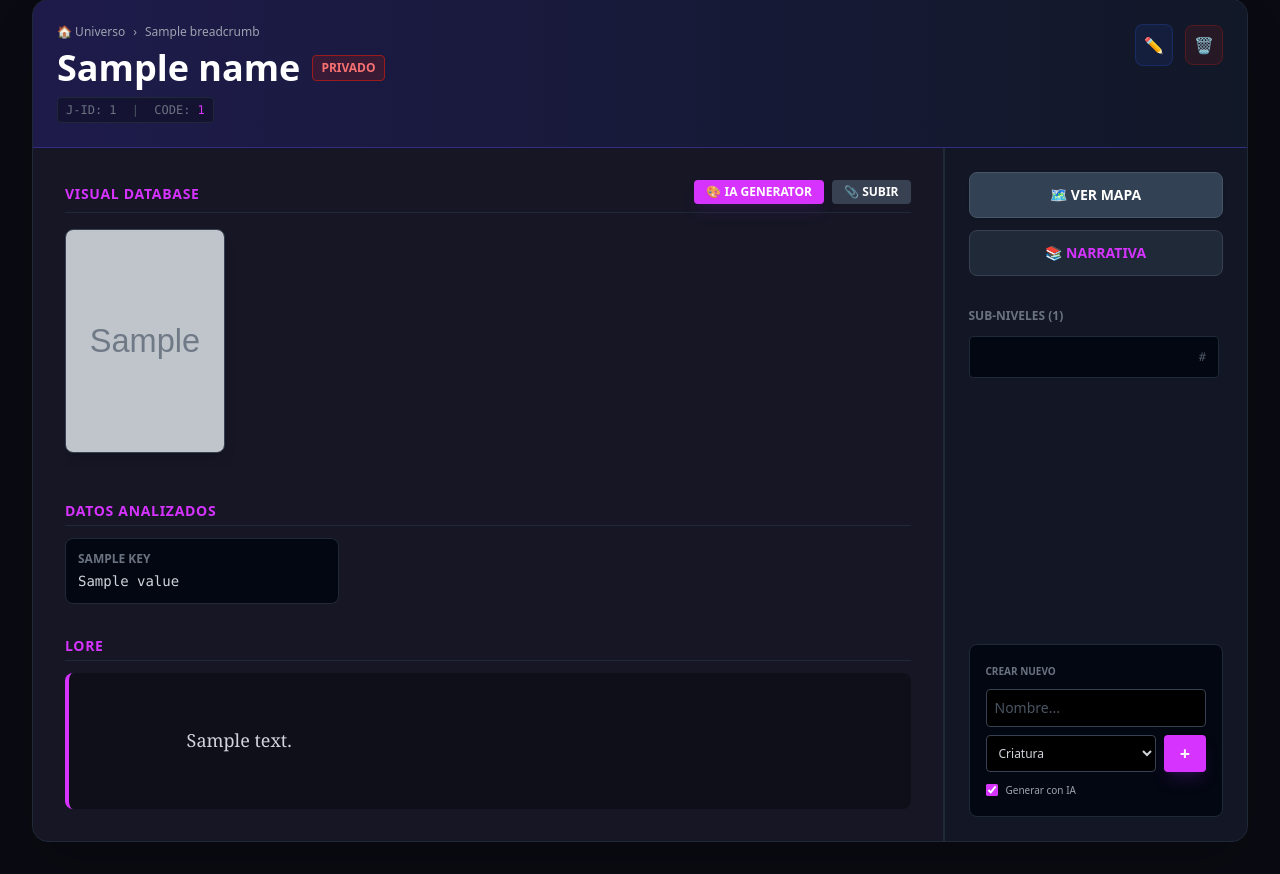
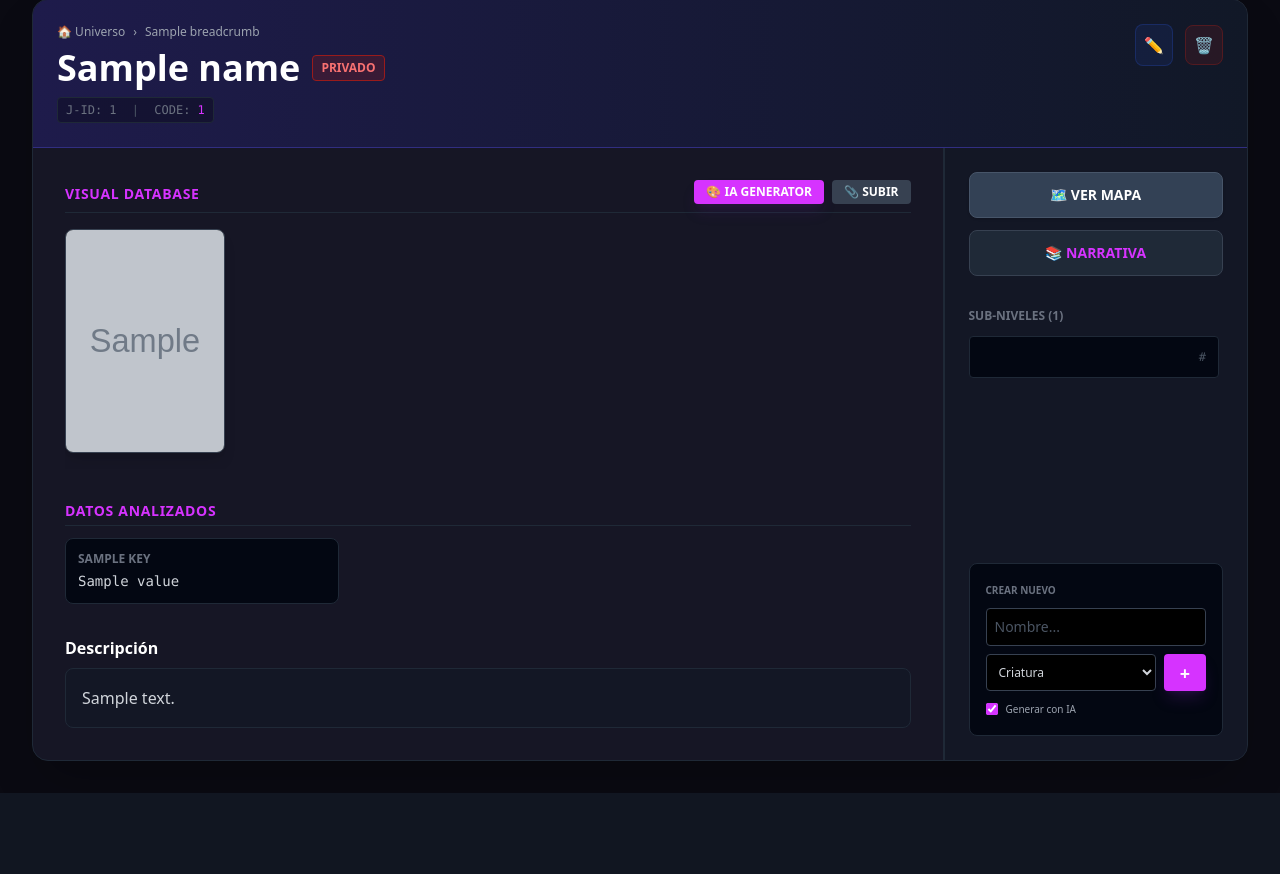
Before and after one commit to Alonevs/FantasyWorld_ScreamingArch, a Django app: template src/Infrastructure/DjangoFramework/persistence/templates/ficha_mundo.html in a window 1280 px wide. Shown: the part 129-1003 px from the top of the page. After the commit the page ends 922 px from the top, so only its background shows below. Run offline with Django 5.2, Linux system fonts and the light colour scheme; tables that the repository leaves empty hold one stand-in row (values such as "Sample post"); the template is opened without the code that fills it: values that come from a table or form of the project are taken from there, most other values are stand-ins (such as "Sample title", 1, 10 or a date in 2020); grey boxes marked "Sample" are stand-in pictures; some libraries are stand-ins or nearby versions.

Commit message:
arreglo LORE en Descripcion

```diff
--- a/src/Infrastructure/DjangoFramework/persistence/templates/ficha_mundo.html
+++ b/src/Infrastructure/DjangoFramework/persistence/templates/ficha_mundo.html
@@ -159,11 +159,9 @@
             </div>
             {% endif %}
 
-            <div>
-                <h3 class="text-accent font-bold tracking-wider text-sm uppercase mb-3 border-b border-gray-800 pb-1">Lore</h3>
-                <div class="bg-black/30 p-6 rounded-lg border-l-4 border-accent text-gray-300 leading-relaxed whitespace-pre-wrap font-serif text-lg">
-                    {{ description|default:"Sin descripción disponible." }}
-                </div>
+            <div class="prose prose-invert max-w-none mt-8">
+                <h3 class="text-white font-bold mb-2">Descripción</h3>
+                <div class="bg-gray-900/50 p-4 rounded-lg border border-gray-800 text-gray-300 leading-relaxed whitespace-pre-wrap">{{ description|default:"Sin descripción disponible." }}</div>
             </div>
         </div>
 
```
